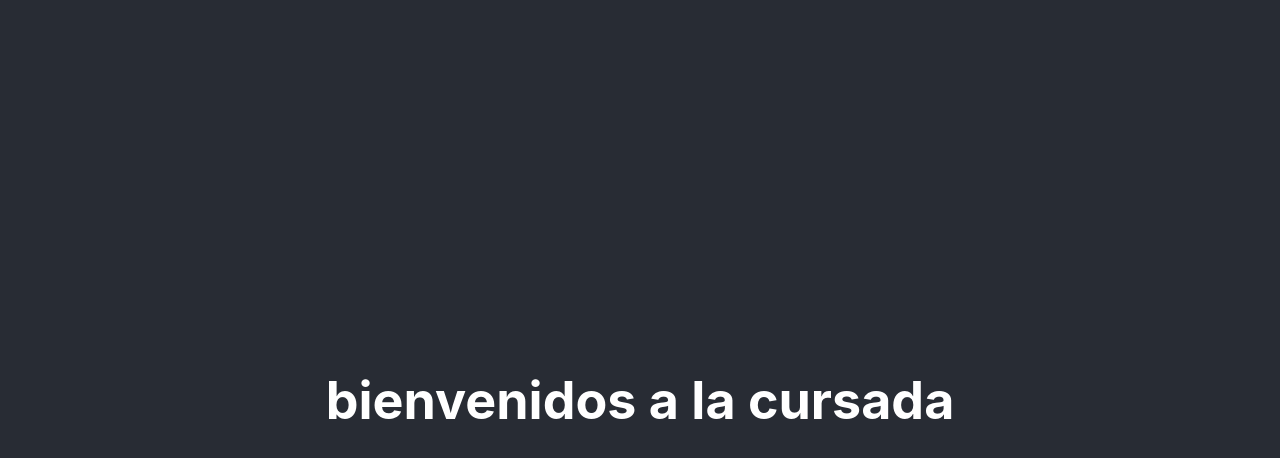
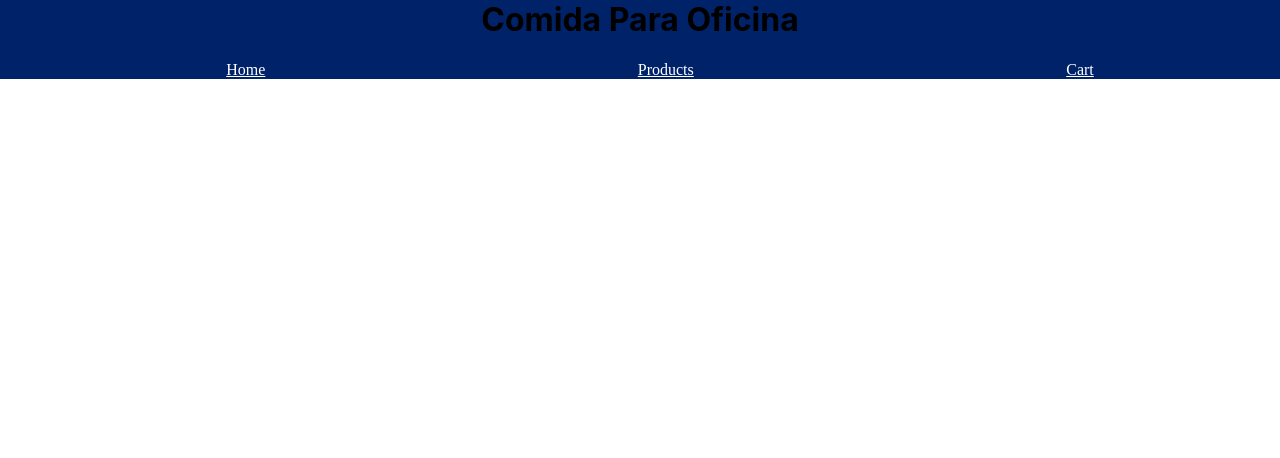
Before and after one commit to AleeRodriguez/ReactJS--Coder-, a React (Create React App) app: page / in a window 1280 px wide. Shown: the top 458 px of the page. Built offline with nearby package versions, Linux system fonts and the light colour scheme.

Commit message:
Agregue navbar al proyecto

```diff
--- a/package.json
+++ b/package.json
@@ -6,7 +6,9 @@
     "@testing-library/jest-dom": "^5.16.5",
     "@testing-library/react": "^13.4.0",
     "@testing-library/user-event": "^13.5.0",
+    "bootstrap": "^5.2.2",
     "react": "^18.2.0",
+    "react-bootstrap": "^2.5.0",
     "react-dom": "^18.2.0",
     "react-scripts": "5.0.1",
     "web-vitals": "^2.1.4"
--- a/src/App.js
+++ b/src/App.js
@@ -1,12 +1,11 @@
 import './App.css';
+import NavBar from './components/Navbar';
 
 function App() {
   return (
-    <div className="App">
-      <header className="App-header">
-        <h1>bienvenidos a la cursada</h1>
-      </header>
-    </div>
+    <>
+    <NavBar color={'#002269'}/>
+    </>
   );
 }
 
--- /dev/null
+++ b/src/components/Navbar.jsx
@@ -0,0 +1,20 @@
+import React from "react";
+
+export default function Navbar({ color }) {
+  return (
+    <div style={{ backgroundColor: color, marginTop:"-21px" }}>
+      <h1 style={{display:"flex", justifyContent:" space-around"}}>Comida Para Oficina</h1>
+      <ul style={{ display: "flex", display: "flex", justifyContent:" space-around", listStyle:"none", fontFamily:"bold"}}>
+        <li style={{textDecoration: "none"}}>
+          <a href="http://google.com" style={{ color:"white"}}>Home</a>
+        </li>
+        <li style={{textDecoration: "none", color:"white"}}>
+          <a href="http://google.com" style={{ color:"white"}}>Products</a>
+        </li>
+        <li style={{textDecoration: "none"}}>
+          <a href="http://google.com" style={{ color:"white"}}>Cart</a>
+        </li>
+      </ul>
+    </div>
+  );
+}
--- a/src/index.js
+++ b/src/index.js
@@ -6,9 +6,11 @@ import reportWebVitals from './reportWebVitals';
 
 const root = ReactDOM.createRoot(document.getElementById('root'));
 root.render(
-  <React.StrictMode>
+  <>
+  {/* /*<React.StrictMode>*/}
     <App />
-  </React.StrictMode>
+   {/* {</React.StrictMode>} */}
+  </>
 );
 
 // If you want to start measuring performance in your app, pass a function
```
Also changed, not shown: 1 other file (tests, documents, lock files or other folders).
